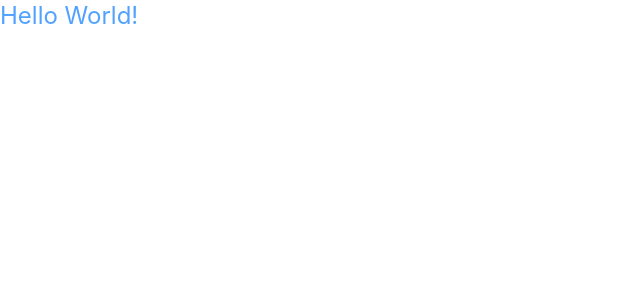
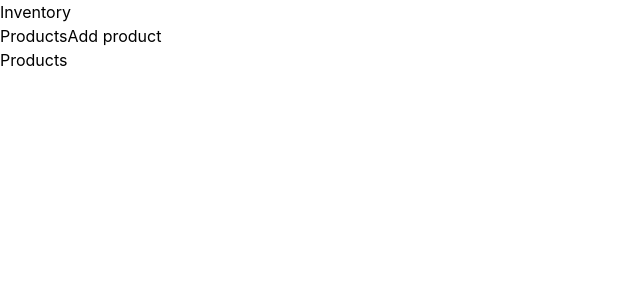
Before and after one commit to Chornei-Vasylyna/inventory-mini-system, a React (Vite) app in the folder frontend/: page /products in a window 1280 px wide. Shown: the top 300 px of the page, without its empty margins (0-640 px from the left). Built offline with nearby package versions, Linux system fonts and the light colour scheme.

Commit message:
feat(frontend): add core pages and setup routing

```diff
--- a/frontend/src/app/App.tsx
+++ b/frontend/src/app/App.tsx
@@ -1,5 +1,18 @@
-function App() {
-  return <h1 className="text-blue-400 text-2xl">Hello World!</h1>
+import { Link, NavLink, Outlet } from 'react-router'
+
+export const App = () => {
+  return (
+    <div>
+      <header>
+        <Link to="/">Inventory</Link>
+        <nav aria-label="Main navigation">
+          <NavLink to="/products">Products</NavLink>
+          <NavLink to="/products/new">Add product</NavLink>
+        </nav>
+      </header>
+      <main>
+        <Outlet />
+      </main>
+    </div>
+  )
 }
-
-export default App
--- /dev/null
+++ b/frontend/src/app/router/router.tsx
@@ -0,0 +1,30 @@
+import { createBrowserRouter, redirect } from 'react-router'
+import { App } from '../App'
+import { ProductDetailsPage } from '../../pages/ProductDetailsPage'
+import { ProductFormPage } from '../../pages/ProductFormPage'
+import { ProductsPage } from '../../pages/ProductsPage'
+
+export const router = createBrowserRouter([
+  {
+    path: '/',
+    Component: App,
+    children: [
+      {
+        index: true,
+        loader: () => redirect('/products'),
+      },
+      {
+        path: 'products',
+        Component: ProductsPage,
+      },
+      {
+        path: 'products/new',
+        Component: ProductFormPage,
+      },
+      {
+        path: 'products/:productId',
+        Component: ProductDetailsPage,
+      },
+    ],
+  },
+])
--- a/frontend/src/main.tsx
+++ b/frontend/src/main.tsx
@@ -1,10 +1,11 @@
 import { StrictMode } from 'react'
 import { createRoot } from 'react-dom/client'
-import App from './app/App'
-import "./app/style.css"
+import { RouterProvider } from 'react-router/dom'
+import { router } from './app/router/router'
+import './app/style.css'
 
 createRoot(document.getElementById('root')!).render(
   <StrictMode>
-    <App />
+    <RouterProvider router={router} />
   </StrictMode>,
 )
--- /dev/null
+++ b/frontend/src/pages/ProductDetailsPage.tsx
@@ -0,0 +1,7 @@
+import { useParams } from 'react-router'
+
+export const ProductDetailsPage = () => {
+	const { productId } = useParams()
+
+	return <h1>Product {productId}</h1>
+}
--- /dev/null
+++ b/frontend/src/pages/ProductFormPage.tsx
@@ -0,0 +1,3 @@
+export const ProductFormPage = () => {
+	return <h1>Add product</h1>
+}
--- /dev/null
+++ b/frontend/src/pages/ProductsPage.tsx
@@ -0,0 +1,3 @@
+export const ProductsPage = () => {
+	return <h1>Products</h1>
+}
```
Also changed, not shown: 2 other files (tests, documents, lock files or other folders).
